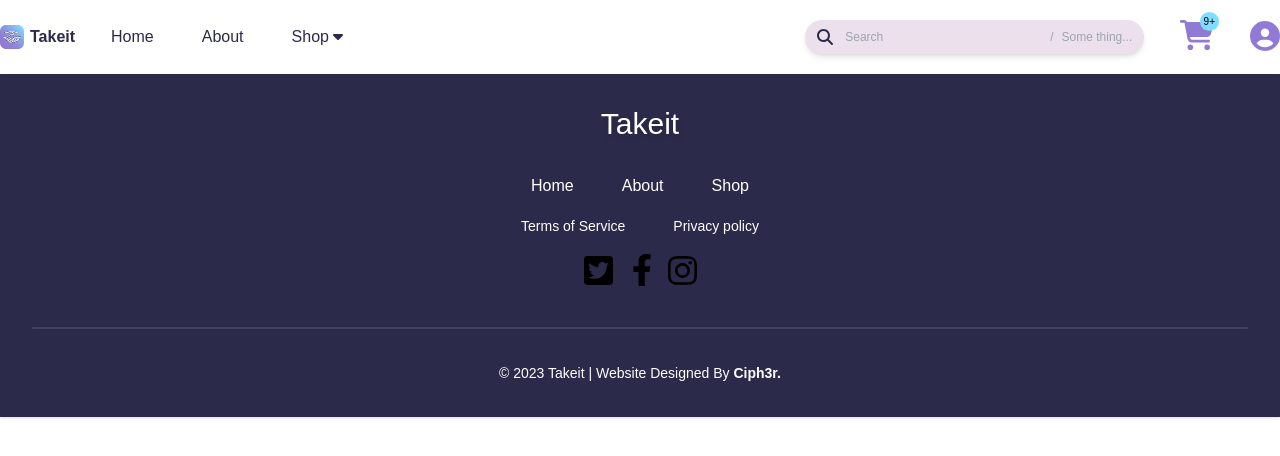
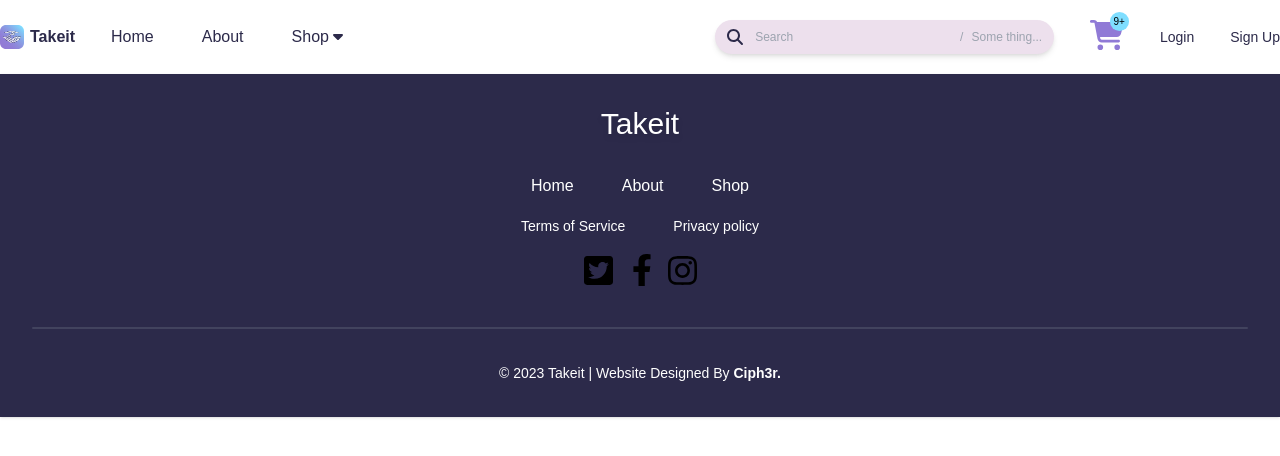
Before and after one commit to mtk246/vue3-vite-pinia-template, a Vue app: page /404 in a window 1280 px wide. Shown: the top 456 px of the page. Built offline with nearby package versions, Linux system fonts and the light colour scheme; a web font is replaced by a local one.

Commit message:
[Vue, Sass]Create Login and SignUp component

```diff
--- a/src/App.vue
+++ b/src/App.vue
@@ -7,14 +7,14 @@
 </template>
 
 <script>
-import NavbarComponent from './components/NavbarComponent.vue';
-import FooterComponent from './components/FooterComponent.vue';
+import NavbarComponent from "./components/NavbarComponent.vue";
+import FooterComponent from "./components/FooterComponent.vue";
 
 export default {
-  name: 'App',
-  components: {
-      NavbarComponent,
-      FooterComponent
-  },
-}
+    name: "App",
+    components: {
+        NavbarComponent,
+        FooterComponent,
+    },
+};
 </script>
--- a/src/components/NavbarComponent.vue
+++ b/src/components/NavbarComponent.vue
@@ -49,11 +49,25 @@
                             />
                         </span>
                     </div>
-                    <span class="text-primary pl-9">
+                    <span
+                        v-if="isLoggedIn"
+                        class="text-primary pl-9"
+                    >
                         <font-awesome-icon
                             class="color-secondary text-3xl"
                             :icon="['fas', 'circle-user']"
                         />
+                    </span>
+                    <span
+                        v-else
+                        class="text-primary-dark pl-9"
+                    >
+                        <span class="pr-9">
+                            <router-link to="/login">Login</router-link>
+                        </span>
+                        <span>
+                            <router-link to="/register">Sign Up</router-link>
+                        </span>
                     </span>
                 </div>
             </nav>
@@ -78,6 +92,7 @@ export default {
     },
     data() {
         return {
+            isLoggedIn: false,
             shoppingCounter: '9+'
         }
     }
--- /dev/null
+++ b/src/pages/auth/LoginComponent.vue
@@ -0,0 +1,9 @@
+<template>
+    <h1>Login</h1>
+</template>
+
+<script>
+export default {
+    name: "LoginComponent",
+};
+</script>
--- /dev/null
+++ b/src/pages/auth/SignUpComponent.vue
@@ -0,0 +1,9 @@
+<template>
+    <h1>SignUp</h1>
+</template>
+
+<script>
+export default {
+    name: "SignUpComponent",
+};
+</script>
--- a/src/router/index.js
+++ b/src/router/index.js
@@ -1,6 +1,8 @@
 import { createRouter, createWebHistory } from 'vue-router'
 import HomePage from '../pages/HomePage.vue'
 import AboutComponent from '../pages/AboutComponent.vue'
+import LoginComponent from '../pages/auth/LoginComponent.vue'
+import SignUpComponent from '../pages/auth/SignUpComponent.vue'
 
 const routes = [
   {
@@ -12,6 +14,16 @@ const routes = [
     path: '/about',
     name: 'About',
     component: AboutComponent
+  },
+  {
+    path: '/login',
+    name: 'Login',
+    component: LoginComponent
+  },
+  {
+    path: '/register',
+    name: 'Register',
+    component: SignUpComponent
   }
 ]
 
--- a/src/scss/navbar.sass
+++ b/src/scss/navbar.sass
@@ -6,6 +6,10 @@
 
 .text-primary
     color: $text-primary
+    font-size: map-get($font-scales, sm)
+
+.text-primary-dark
+    color: $primary-dark
     font-size: map-get($font-scales, sm)
 
 .shopping-counter
```
